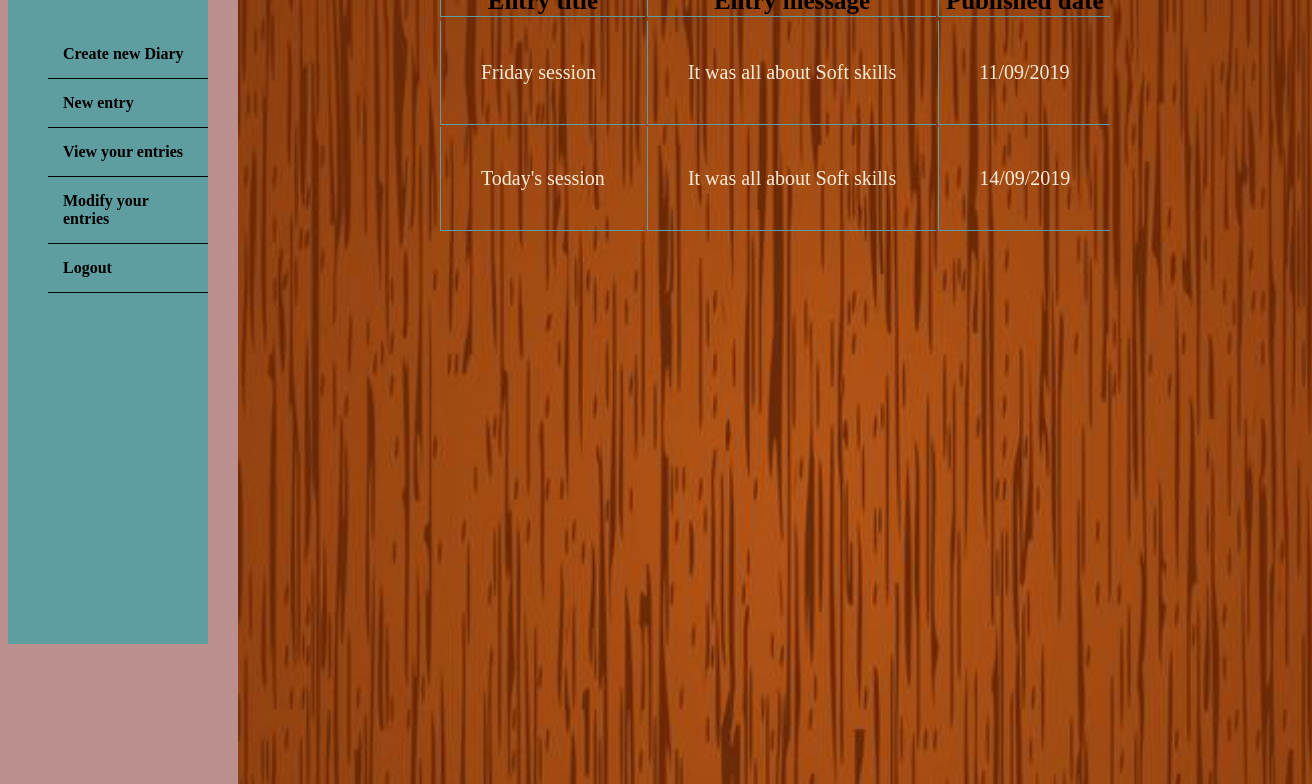
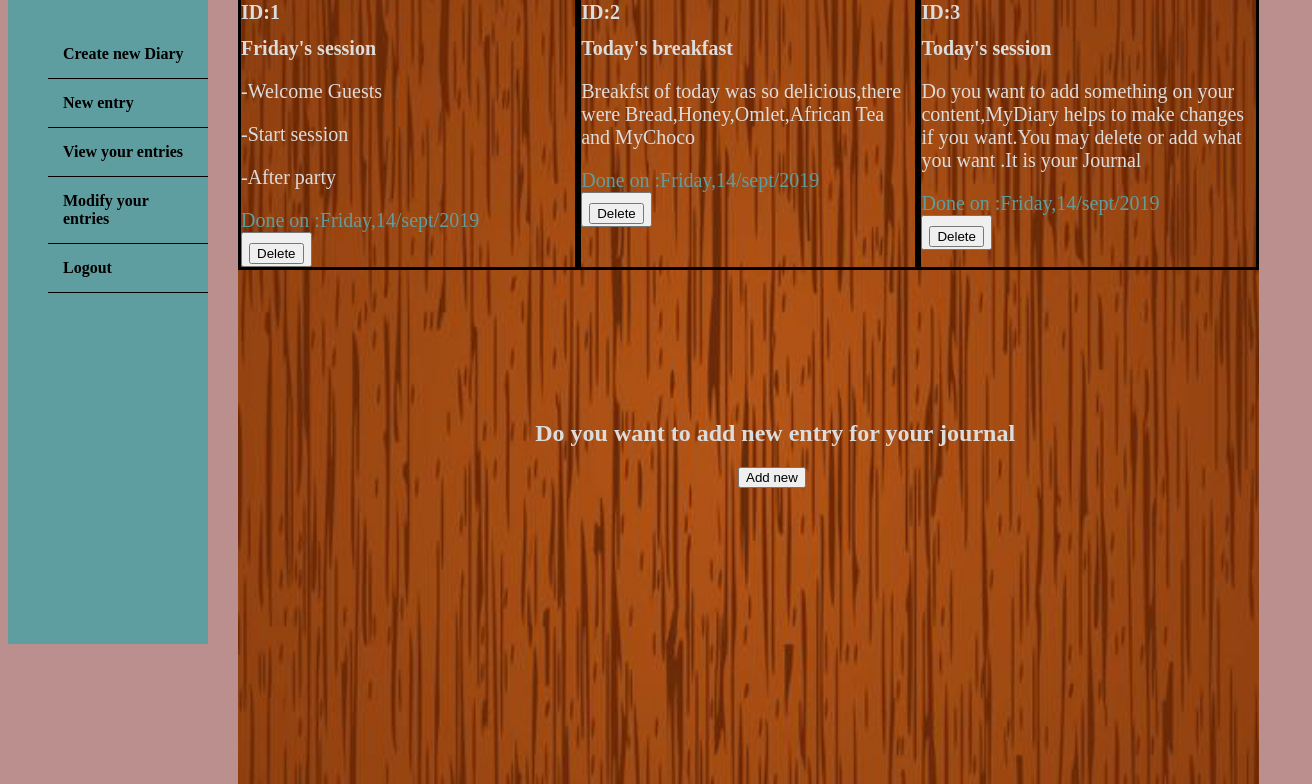
Before and after one commit to Assoumpta/MyDiary, a plain HTML site: page UI/HTML/viewentry.html in a window 1280 px wide. Shown: the part 150-934 px from the top of the page, 1312 px wide, since content can reach past the window. Before the commit the page ends 816 px from the top, so only its background shows below. Drawn offline with Linux system fonts and the light colour scheme.

Commit message:
gh pages                                                                                                                                     -Adding page of modifying entry                                                                                                                             -Change the page of viewing entries

```diff
--- a/UI/CSS/index.css
+++ b/UI/CSS/index.css
@@ -238,7 +238,7 @@ button{font-size: 25px;
 }
 /*About us page*/
 
-.Aboutus{
+.aboutus{
     text-align: center;
 
 }
@@ -418,21 +418,19 @@ button{font-size: 25px;
     background-image: url(../assets/background2.jpg);
     display: flex;
     flex-direction: column;
-    /* justify-content: center;
-    align-items: center; */
     height: 100vh;
-    width:100%;
-}
-.entrypage {
-
-        font-family: arial, sans-serif;
-        /* border-collapse: collapse; */
-        width: 100%;
-        margin-left:200px;
-     position:fixed;
-
+    width:100vw;
+    font-family: arial, sans-serif;
+    position:fixed;
+    margin-left:200px;
 }
 
+.entrypage p{
+      margin-top:380px;
+      font-size:25px;
+      margin-left:160px;
+      font-weight:bold;
+}
 
 .entrytitle{
     width: 50%;
@@ -485,9 +483,9 @@ button{font-size: 25px;
 
 .savebutton{
   color: black;
-    background: cadetblue;
-    left: 50%;
-    height:50px;
+     background: cadetblue;
+    height:40px;
+    width:10%;
 
 }
 /*View entries*/
@@ -496,38 +494,66 @@ button{font-size: 25px;
     flex-wrap: wrap;
     font-size: 20px;
     text-emphasis: size after 2px;
-    width: 100%;
-
+    width: 95%;
 
 }
-.view{
-flex: 2;
+.viewer{
+flex:2;
+
+}
+.viewer h1{
+    font-size:20px;
+}
+.viewer{
+    border:3px solid black;
+}
+.views date{
+    color:cadetblue;
 }
 
 .allviews{
     background-image: url(../assets/background2.jpg
     );
     background-repeat: no-repeat;
+    background-size: 95%;
+    height: 100vh;
+    width: 85%;
+    margin-left:230px;
+    color:gainsboro;
+}
+.allviews h2{
+    text-align:center;
+    margin-top:150px;
+}
+.allviews a{
+    margin-left:500px;
+
+}
+           /* Modify entries */
+.modify{
+    background-image: url(../assets/background2.jpg
+    );
+    background-repeat: no-repeat;
     background-size: 100%;
     height: 100vh;
-    width: 90%;
-    margin-left:230px;
+    width: 85%;
+    margin-left:200px;
     position:fixed;
 
 }
-.allviews table{
-    margin-left:200px;
+
+.search input[type="text"]{
+    height: 50px;
+    width:50%;
+    margin-top:50px;
+    margin-left:150px;
+    color: black;
+
+    border-radius:5px;
+    font-size:20px;
 }
-table td ,th{
-    border-left: 1px solid cadetblue;
-    color:antiquewhite;
-    border-bottom:1px solid cadetblue;
+.search button{
+    border-radius:3px;
+    width:10%;
+    cursor: pointer;
 }
-table td{
-    padding:40px;
-}
-table th{
- border-bottom:1px solid cadetblue;
- font-size:25px;
- color:black;
-}
--- a/UI/HTML/viewentry.html
+++ b/UI/HTML/viewentry.html
@@ -1,5 +1,6 @@
 <!DOCTYPE html>
 <html lang="en">
+
 <head>
   <meta charset="UTF-8">
   <meta name="viewport" content="width=device-width, initial-scale=1.0">
@@ -8,12 +9,13 @@
   <link rel="stylesheet" href="https://stackpath.bootstrapcdn.com/font-awesome/4.7.0/css/font-awesome.min.css">
   <title>Viewentry</title>
 </head>
+
 <body>
   <header class="header">
     <nav>
-                     <img class=" logo"src="../assets/logo.png">
-                    <ul >
-                     <li class="box home"> <a href="index.html" >Home</a> </li>
+      <img class=" logo" src="../assets/logo.png">
+      <ul>
+        <li class="box home"> <a href="index.html">Home</a> </li>
         <li class="box login"> <a href="Login.html"> Login</a> </li>
         <li class="box signup"> <a href="signup.html"> Signup</a> </li>
       </ul>
@@ -25,7 +27,7 @@
         <li><a href="userjournal.html">Create new Diary</a></li>
         <li><a href="newentries2.html">New entry</a></li>
         <li><a href="viewentry.html">View your entries</a></li>
-             <li><a href="">Modify your entries</a></li>
+        <li><a href="modifyentry.html">Modify your entries</a></li>
         <li><a href="index.html">Logout</a></li>
 
       </ul>
@@ -33,29 +35,43 @@
   </div>
   <div class="allviews">
     <div class="views">
+      <div class="viewer entry1">
+        <h1>ID:1</h1>
+        <h1>Friday's session </h1>
+        <p>-Welcome Guests</p>
+        <p>-Start session</p>
+        <p>-After party</p>
+        <date>Done on :Friday,14/sept/2019</date><br>
 
-                <table>
-                        <tr>
-                          <th>Entry title</th>
-                          <th>Entry message</th>
-                          <th>Published date</th>
-                        </tr>
-                        <tr>
-                            <tr>
-                        <td>Friday session</td>
-                             <td>It was all about Soft skills</td>
-                                <td>11/09/2019</td>
-                                <tr>
-                     <td>Today's session</td>
-                     <td>It was all about Soft skills</td>
-                    <td>14/09/2019</td>
-                             </tr>                     </tr>
+        <button><input type ="Button" value="Delete" name="Delete"></button>
+      </div>
+      <div class="viewer entry2">
+          <h1>ID:2</h1>
+        <h1>Today's breakfast</h1>
+        <p>Breakfst of today was so delicious,there were
+          Bread,Honey,Omlet,African Tea and MyChoco
+           </p>
+          <date>Done on :Friday,14/sept/2019</date><br>
+          <button><input type ="Button" value="Delete" name="Delete"></button>
 
       </div>
+      <div class="viewer entry3">
+          <h1>ID:3</h1>
+        <h1>Today's session </h1>
+        <p>Do you want to add something on your content,MyDiary helps to make changes if you want.You may delete or add
+          what you want .It is your Journal</p>
+          <date>Done on :Friday,14/sept/2019</date><br>
+          <button><input type ="Button" value="Delete" name="Delete"></button>
+      </div>
 
+
+    </div>
+<h2>Do you want to add new entry for your journal</h2>
+<a href="newentries2.html"><input type ="Button" value="Add new" name="Add new"></a>
   </div>
 
 
 
 </body>
+
 </html>
```
Also changed, not shown: UI/HTML/About.html (+3 -2 lines), UI/HTML/modifyentry.html (added, +43 -0 lines), UI/HTML/newentries2.html (+3 -2 lines), UI/HTML/userjournal.html (+1 -1 lines), UI/assets/logo.png. Lines whose indentation alone changed are shown as unchanged.
